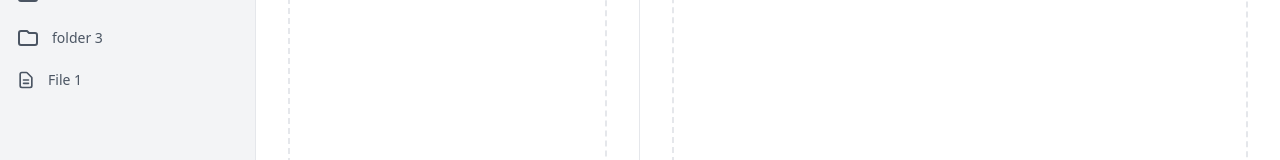
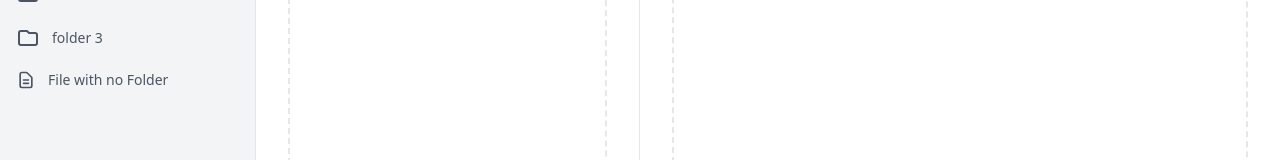
Before and after one commit to santos-pierre/noteplus, a Next.js app: page / in a window 1280 px wide. Shown: the part 248-408 px from the top of the page. Built offline with nearby package versions, Linux system fonts and the light colour scheme; a web font is replaced by a local one.

Commit message:
Drag and Drop

```diff
--- a/components/Sidebar/Items/FolderNotes.tsx
+++ b/components/Sidebar/Items/FolderNotes.tsx
@@ -1,4 +1,6 @@
 import { DragEvent, useEffect, useState } from 'react';
+import { useDispatch } from 'react-redux';
+import { editNote } from '../../../redux/slices/notesSlice';
 import { Note } from '../../../redux/types/NotesState';
 import FolderItem from './FolderItem';
 import NoteItem from './NoteItem';
@@ -6,10 +8,13 @@ import NoteItem from './NoteItem';
 type FolderNotesProps = {
     folder_name: string;
     notes: any;
+    dropVisibility: string | null;
+    handleDropVisibility: Function;
 };
 
-const FolderNotes = ({ folder_name, notes }: FolderNotesProps) => {
+const FolderNotes = ({ folder_name, notes, dropVisibility, handleDropVisibility }: FolderNotesProps) => {
     const [open, setOpen] = useState<boolean>(false);
+    const dispatch = useDispatch();
     useEffect(() => {
         if (folder_name === 'other') {
             setOpen(true);
@@ -18,20 +23,34 @@ const FolderNotes = ({ folder_name, notes }: FolderNotesProps) => {
 
     const handleDrop = (e: DragEvent<HTMLElement>) => {
         e.preventDefault();
-
-        const note_id = e.dataTransfer.getData('note_id');
-
-        const note = document.getElementById(note_id);
-
-        console.log(note);
+        const note = JSON.parse(e.dataTransfer.getData('note'));
+        dispatch(editNote({ id: note.id, folder_name: folder_name, newName: note.name }));
+        handleDropVisibility(null);
     };
 
     const handleDragOver = (e: DragEvent<HTMLElement>) => {
         e.preventDefault();
     };
 
+    const handleDragEnter = (e: DragEvent<HTMLElement>) => {
+        e.preventDefault();
+        setOpen(true);
+        handleDropVisibility(folder_name);
+    };
+
     return (
-        <figure key={`${folder_name}`} id={`${folder_name}`} onDragOver={handleDragOver} onDrop={handleDrop}>
+        <figure
+            key={`${folder_name}`}
+            id={`${folder_name}`}
+            onDragEnter={handleDragEnter}
+            onDragOver={handleDragOver}
+            onDrop={handleDrop}
+            className={`${
+                dropVisibility === folder_name
+                    ? 'bg-blue-100 dark:bg-blue-700 border-2 border-blue-900 rounded-md'
+                    : ''
+            }`}
+        >
             {folder_name !== 'other' && (
                 <FolderItem
                     key={folder_name}
@@ -40,7 +59,11 @@ const FolderNotes = ({ folder_name, notes }: FolderNotesProps) => {
                     collapse={open}
                 />
             )}
-            <ul className={`${open ? 'block' : 'hidden'} my-1`}>
+            <ul
+                className={`${open ? 'block' : 'hidden'} ${
+                    folder_name === 'other' && notes.length === 0 ? 'h-52' : ''
+                } my-1 `}
+            >
                 {notes.map((element: Note) => {
                     return <NoteItem key={element.id} note={element} />;
                 })}
--- a/components/Sidebar/Items/ListItems.tsx
+++ b/components/Sidebar/Items/ListItems.tsx
@@ -1,3 +1,4 @@
+import { useState } from 'react';
 import FolderNotes from './FolderNotes';
 
 type ListItemFolderProps = {
@@ -5,10 +6,19 @@ type ListItemFolderProps = {
 };
 
 const ListItems = ({ notes }: ListItemFolderProps) => {
+    const [onDrop, setOnDrop] = useState<string | null>(null);
     return (
         <>
             {Object.keys(notes).map((keyName) => {
-                return <FolderNotes folder_name={keyName} notes={notes[keyName]} key={keyName} />;
+                return (
+                    <FolderNotes
+                        folder_name={keyName}
+                        notes={notes[keyName]}
+                        key={keyName}
+                        dropVisibility={onDrop}
+                        handleDropVisibility={setOnDrop}
+                    />
+                );
             })}
         </>
     );
--- a/components/Sidebar/Items/NoteItem.tsx
+++ b/components/Sidebar/Items/NoteItem.tsx
@@ -18,15 +18,11 @@ const NoteItem = ({ note }: ItemProps) => {
     };
 
     const handleDragStart = (e: DragEvent<HTMLElement>) => {
-        console.log('Drag Start', e.target);
-        const target = e.currentTarget;
-
-        e.dataTransfer.setData('note_id', target.id);
+        e.dataTransfer.setData('note', JSON.stringify(note));
     };
 
     const handleDragOver = (e: DragEvent<HTMLElement>) => {
         e.preventDefault();
-        console.log('Drag Over', e.target);
     };
 
     return (
@@ -44,7 +40,6 @@ const NoteItem = ({ note }: ItemProps) => {
             onDragOver={handleDragOver}
             id={note.id}
         >
-            <div className="flex items-center">
             <svg
                 className={`${
                     userSelection?.id === note?.id
@@ -64,7 +59,6 @@ const NoteItem = ({ note }: ItemProps) => {
                 />
             </svg>
             <span className="flex-grow">{note?.name}</span>
-            </div>
         </li>
     );
 };
--- a/redux/slices/notesSlice.ts
+++ b/redux/slices/notesSlice.ts
@@ -28,25 +28,25 @@ const initialState: NotesState = {
     ],
     notes: [
         {
-            id: uuidv4(),
+            id: 'f99ea68a-b12c-466b-8ea4-47ed2941a82d',
             name: 'File 1',
             folder_id: '1',
             content: null,
         },
         {
-            id: uuidv4(),
-            name: 'File 1',
+            id: 'f8fd1937-b866-44cc-ab4e-7df260ee827d',
+            name: 'File with no Folder',
             folder_id: null,
             content: null,
         },
         {
-            id: uuidv4(),
+            id: '9993faf4-cf9e-432f-8432-618a1f0be5cb',
             name: 'File 2',
             folder_id: '1',
             content: null,
         },
         {
-            id: uuidv4(),
+            id: '86a93cbb-d105-4e53-aa64-13aaf5a5792e',
             name: 'File 3',
             folder_id: '2',
             content: null,
@@ -106,8 +106,13 @@ const foldersSlice = createSlice({
             });
             if (indexFile) {
                 state.notes[indexFile].name = action.payload.newName;
-                if (action.payload.folder_id) {
-                    state.notes[indexFile].folder_id = action.payload.folder_id;
+                if (action.payload.folder_name) {
+                    let folder = getFolderByName(state.folders, action.payload.folder_name);
+                    if (folder) {
+                        state.notes[indexFile].folder_id = folder.id;
+                    } else {
+                        state.notes[indexFile].folder_id = null;
+                    }
                 }
             }
         },
@@ -149,12 +154,25 @@ export const getNotesByFolder = (state: RootState) => {
     return notes;
 };
 
+/*
+ * Utils
+ */
+
 const getFolderNameById = (folders: Array<Folder>, id: string) => {
     let folder = folders.find((element) => element.id === id);
     if (folder) {
         return folder.name;
     } else {
         return 'other';
+    }
+};
+
+const getFolderByName = (folders: Array<Folder>, name: string) => {
+    let folder = folders.find((element) => element.name === name);
+    if (folder) {
+        return folder;
+    } else {
+        return null;
     }
 };
 
--- a/redux/types/NotesState.ts
+++ b/redux/types/NotesState.ts
@@ -36,5 +36,5 @@ export type newNote = {
 export type EditNoteAction = {
     id: string;
     newName: string;
-    folder_id: string | null;
+    folder_name: string | null;
 };
```
Lines whose indentation alone changed are shown as unchanged.
